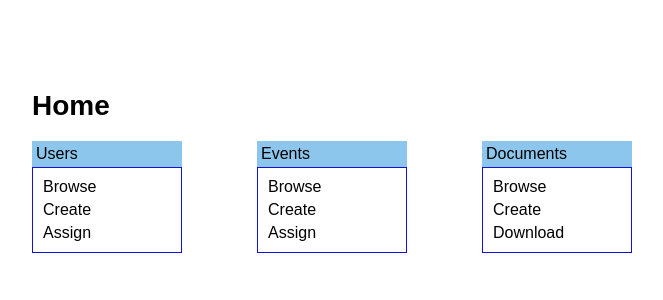
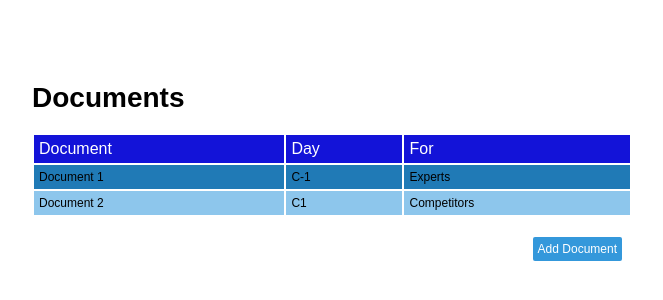
Before and after one commit to Pinkdesu/simple-spa, a React (Create React App) app: page /admin/document/browse in a window 1280 px wide. Before the commit this address led to /admin. Shown: the part 238-538 px from the top of the page, without its empty margins (308-971 px from the left). Built offline with nearby package versions, Linux system fonts and the light colour scheme.

Commit message:
feat: add browse documents page

```diff
--- a/src/constants.js
+++ b/src/constants.js
@@ -46,3 +46,20 @@ export const EVENTS = [
       participants: 15,
    },
 ];
+
+export const DOCUMENTS = [
+   {
+      id: 1,
+      title: "Document 1",
+      day: "C-1",
+      content: "Bla bla bla",
+      forPers: "Experts",
+   },
+   {
+      id: 2,
+      title: "Document 2",
+      day: "C1",
+      content: "Bla bla bla",
+      forPers: "Competitors",
+   },
+];
--- a/src/features/AppBootstrap/components/RenderAdminAuthorized.jsx
+++ b/src/features/AppBootstrap/components/RenderAdminAuthorized.jsx
@@ -8,13 +8,17 @@ import Event from "../../Event";
 import EventTitle from "../../EventTitle";
 import EventDates from "../../EventDates";
 import EventParticipants from "../../EventParticipants";
+import BrowseDocuments from "../../BrowseDocuments";
 
 const RenderAdminAuthorized = () => {
    return (
       <Switch>
          <Route path="/admin" component={AdminMain} exact/>
+
          <Route path="/admin/user/browse" component={BrowseUsers} exact/>
          <Route path="/admin/event/browse" component={BrowseEvents} exact/>
+         <Route path="/admin/document/browse" component={BrowseDocuments} exact/>
+
          <Route path="/admin/event/create" component={AddEvent} exact/>
          <Route path="/admin/event/:id" component={Event} exact/>
          <Route path="/admin/event/:id/title" component={EventTitle} exact/>
--- /dev/null
+++ b/src/features/BrowseDocuments/constants.js
@@ -0,0 +1 @@
+export const HEAD_COLS = ["Document", "Day", "For"];
--- /dev/null
+++ b/src/features/BrowseDocuments/index.jsx
@@ -0,0 +1,53 @@
+import React from "react";
+import { useHistory } from "react-router-dom";
+import { useSelector } from "react-redux";
+import { documentsSelector } from "../../redux/selectors/adminSelectors";
+import { HEAD_COLS } from "./constants";
+import Header from "../Common/Header";
+import Table from "../Common/Table";
+import TableCell from "../Common/TableCell";
+import Button from "../Common/Button";
+import "../../index.css"
+
+const BrowseDocuments = () => {
+   const history = useHistory();
+   const documents = useSelector(documentsSelector);
+
+   const goToDocument = (id) => () => {
+      history.push(`/admin/document/${id}`);
+   }
+
+   const renderCells = (document) => {
+      const { id, title, day, forPers } = document;
+
+      const values = [ title, day, forPers ];
+
+      return values.map((text, index) => {
+         return <TableCell key={`${id}-${index}`} text={text} />
+      });
+   };
+
+   const addDocument = () => {
+      history.push("/admin/document/create");
+   };
+
+   return (
+      <div className="main">
+         <Header text="Documents"/>
+         <div className="row-container">
+            <Table headCols={HEAD_COLS}>
+               {documents.map((document) => (
+                  <tr key={document.id} onClick={goToDocument(document.id)}>
+                     {renderCells(document)}
+                  </tr>
+               ))}
+            </Table>
+         </div>
+         <div className="button-block row">
+            <Button text="Add Document" onClick={addDocument}/>
+         </div>
+      </div>
+   );
+}
+
+export default BrowseDocuments;
--- a/src/features/BrowseEvents/index.jsx
+++ b/src/features/BrowseEvents/index.jsx
@@ -29,6 +29,10 @@ const BrowseEvents = () => {
       });
    };
 
+   const addEvent = () => {
+      history.push("/admin/event/create");
+   };
+
    return (
       <div className="main">
          <Header text="Events"/>
@@ -42,7 +46,7 @@ const BrowseEvents = () => {
             </Table>
          </div>
          <div className="button-block row">
-            <Button text="Add Event"/>
+            <Button text="Add Event" onClick={addEvent}/>
          </div>
       </div>
    );
--- a/src/redux/reducers/admin.js
+++ b/src/redux/reducers/admin.js
@@ -1,6 +1,6 @@
 import produce from "immer"
 import * as types from "../types/admin";
-import { USERS, EVENTS } from "../../constants";
+import { USERS, EVENTS, DOCUMENTS } from "../../constants";
 
 const initialState = {
    isAdminAuthorized: false,
@@ -10,6 +10,7 @@ const initialState = {
    },
    users: USERS,
    events: EVENTS,
+   documents: DOCUMENTS,
 }
 
 const adminReducer = (state = initialState, action) =>
--- a/src/redux/selectors/adminSelectors.js
+++ b/src/redux/selectors/adminSelectors.js
@@ -13,3 +13,11 @@ export const eventSelector = (id) => (state) => {
 
    return events.find(event => event.id === id);
 }
+
+export const documentsSelector = (state) => state[STORE_NAME].documents;
+
+export const documentSelector = (id) => (state) => {
+   const documents = state[STORE_NAME].documents;
+
+   return documents.find(document => document.id === id);
+}
```
